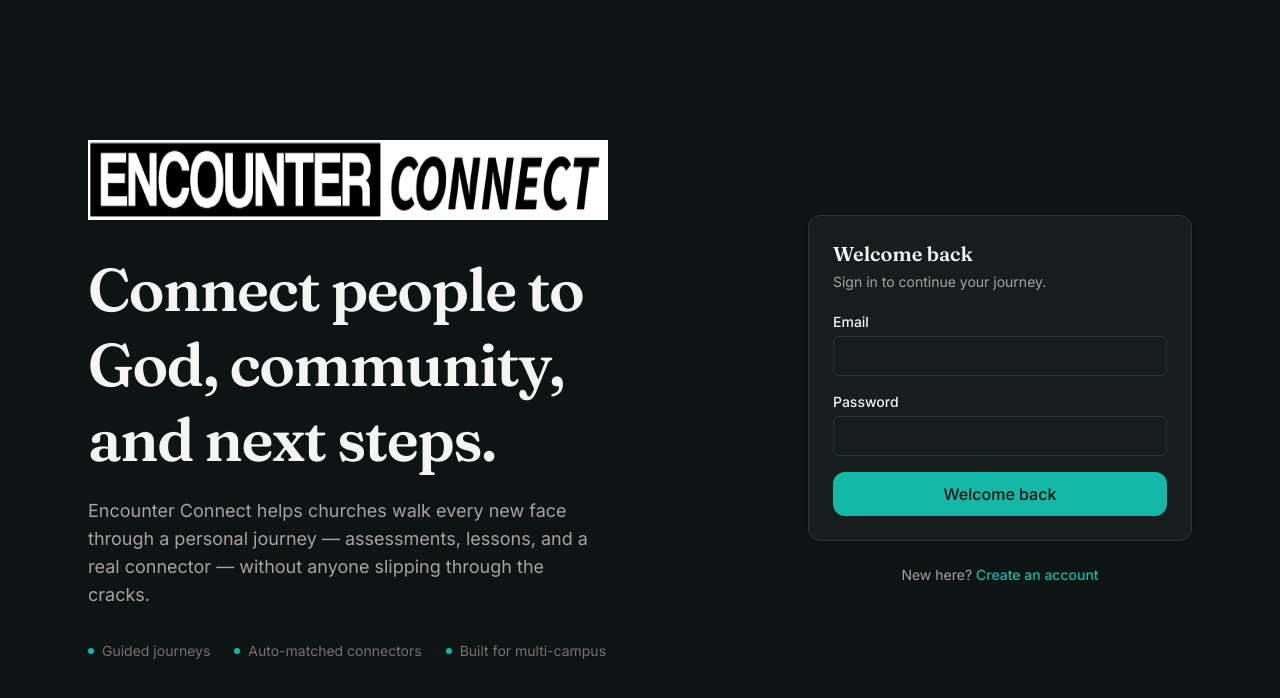
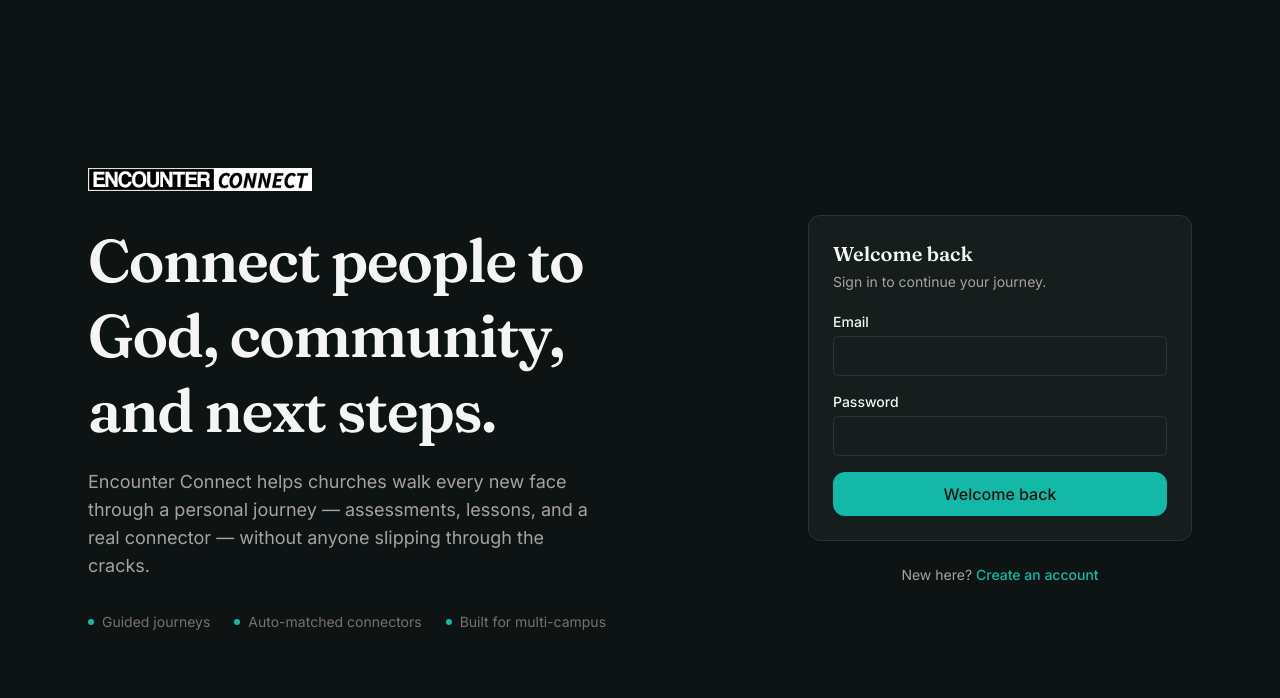
Before and after one commit to Heef38/ENCOUNTER_CONNECT, a Next.js app: page / in a window 1280 px wide. Shown: the top 698 px of the page. Built offline with nearby package versions, Linux system fonts and the light colour scheme; no server answers.

Commit message:
Rev 2.9.2

```diff
--- a/app/page.tsx
+++ b/app/page.tsx
@@ -21,7 +21,11 @@
         {/* Hero */}
         <section className="flex flex-col items-center text-center lg:items-start lg:text-left">
           {/* eslint-disable-next-line @next/next/no-img-element */}
-          <img src="/EC.png" alt="Encounter Connect" className="h-12 w-auto md:h-20" />
+          <img
+            src="/EC.png"
+            alt="Encounter Connect"
+            className="h-auto w-40 object-contain md:w-56"
+          />
 
           <h1 className="mt-8 max-w-xl font-display text-4xl font-semibold leading-tight tracking-tight text-foreground md:text-5xl lg:text-6xl">
             Connect people to God, community, and next steps.
```
